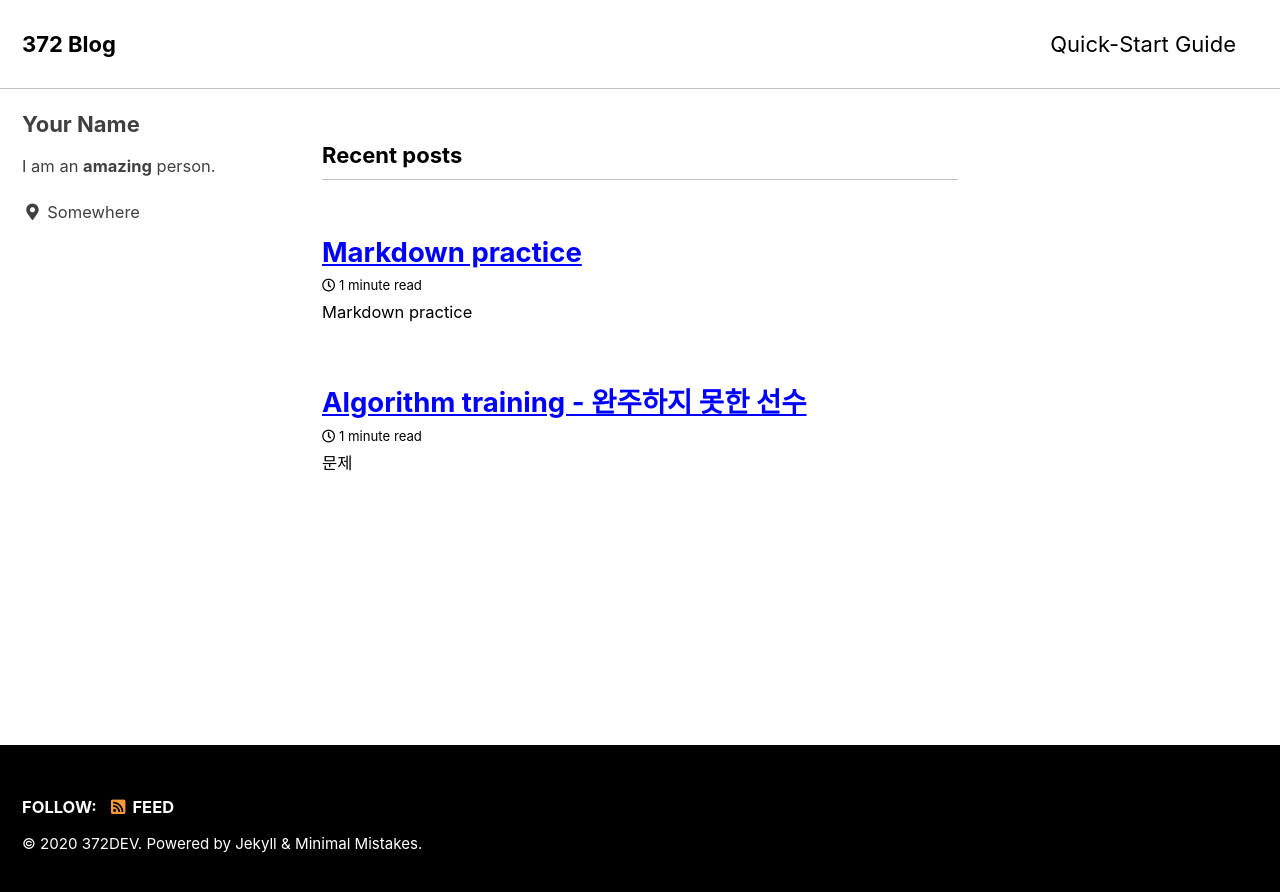
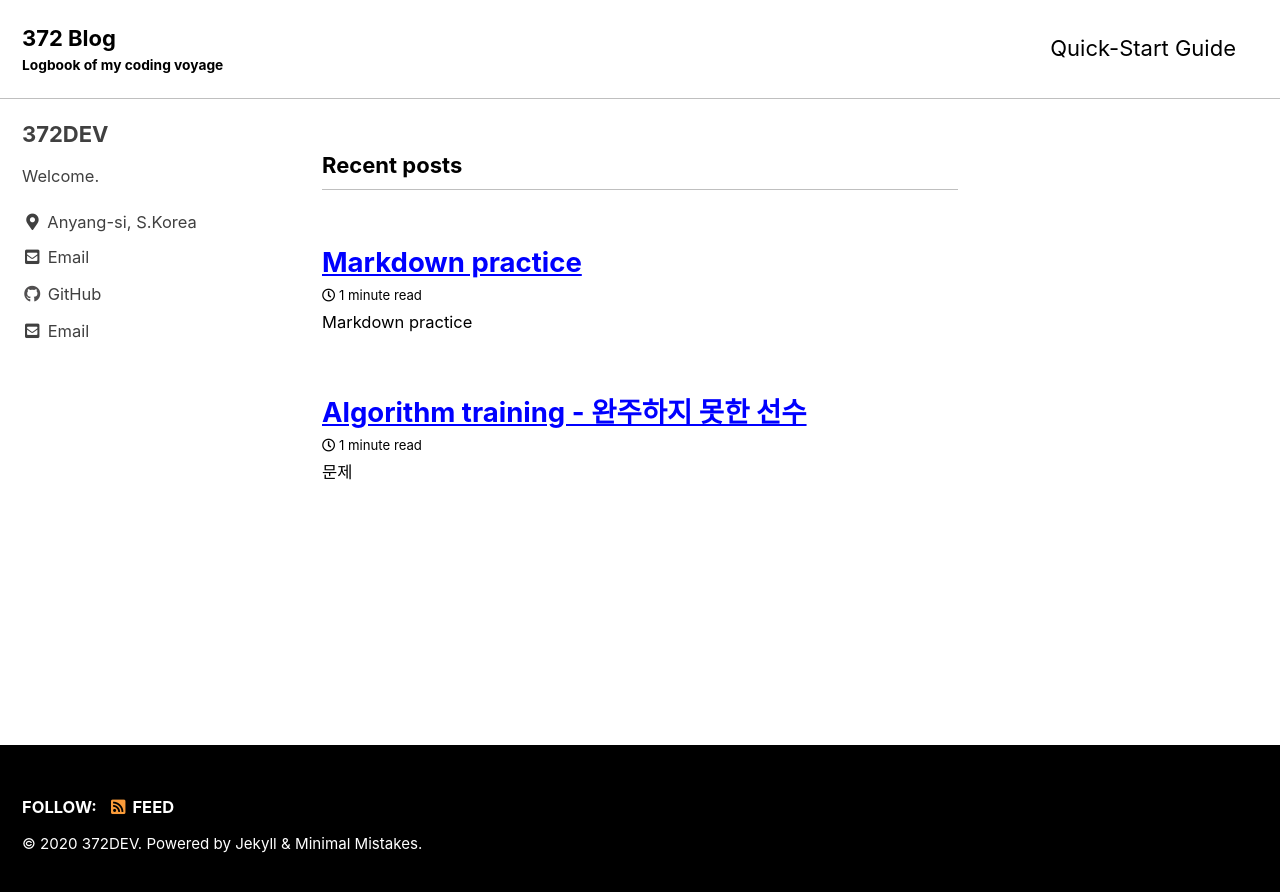
Before and after one commit to 372dev/372dev.github.io, a Jekyll site: the page built from index.html, in a window 1280 px wide. Shown: the top 892 px of the page. Built offline with Jekyll 4.4.1, drawn with Linux system fonts in a browser that asks for light colours; cached includes are drawn as plain includes; the list of posts is cut into pages by our own code; part of the change alters nothing that is shown.

Commit message:
update config

```diff
--- a/_config.yml
+++ b/_config.yml
@@ -12,99 +12,98 @@
 
 # theme                  : "minimal-mistakes-jekyll"
 # remote_theme           : "mmistakes/minimal-mistakes"
-minimal_mistakes_skin    : "contrast" # "air", "aqua", "contrast", "dark", "dirt", "neon", "mint", "plum", "sunrise"
+minimal_mistakes_skin: "contrast" # "air", "aqua", "contrast", "dark", "dirt", "neon", "mint", "plum", "sunrise"
 
 # Method
 remote_theme: "mmistakes/minimal-mistakes@4.20.1"
 
 # Site Settings
-locale                   : "en-US"
-title                    : "372 Blog"
-title_separator          : "_"
-subtitle                 : # site tagline that appears below site title in masthead
-name                     : "372DEV"
-description              : "Beginning."
-url                      : https://372dev.github.io
-baseurl                  : "" # the subpath of your site, e.g. "/blog"
-repository               : # GitHub username/repo-name e.g. "mmistakes/minimal-mistakes"
-teaser                   : # path of fallback teaser image, e.g. "/assets/images/500x300.png"
-logo                     : # path of logo image to display in the masthead, e.g. "/assets/images/88x88.png"
-masthead_title           : # overrides the website title displayed in the masthead, use " " for no title
+locale: "en-US"
+title: "372 Blog"
+title_separator: "_"
+subtitle: "Logbook of my coding voyage" # site tagline that appears below site title in masthead
+name: "372DEV"
+description: "A dev trainee."
+url: https://372dev.github.io
+baseurl: "" # the subpath of your site, e.g. "/blog"
+repository: "https://github.com/372dev/372dev.github.io" # GitHub username/repo-name e.g. "mmistakes/minimal-mistakes"
+teaser: # path of fallback teaser image, e.g. "/assets/images/500x300.png"
+logo: # path of logo image to display in the masthead, e.g. "/assets/images/88x88.png"
+masthead_title: # overrides the website title displayed in the masthead, use " " for no title
 # breadcrumbs            : false # true, false (default)
-words_per_minute         : 200
+words_per_minute: 200
 comments:
-  provider               : # false (default), "disqus", "discourse", "facebook", "staticman", "staticman_v2", "utterances", "custom"
+  provider: # false (default), "disqus", "discourse", "facebook", "staticman", "staticman_v2", "utterances", "custom"
   disqus:
-    shortname            : # https://help.disqus.com/customer/portal/articles/466208-what-s-a-shortname-
+    shortname: # https://help.disqus.com/customer/portal/articles/466208-what-s-a-shortname-
   discourse:
-    server               : # https://meta.discourse.org/t/embedding-discourse-comments-via-javascript/31963 , e.g.: meta.discourse.org
+    server: # https://meta.discourse.org/t/embedding-discourse-comments-via-javascript/31963 , e.g.: meta.discourse.org
   facebook:
     # https://developers.facebook.com/docs/plugins/comments
-    appid                :
-    num_posts            : # 5 (default)
-    colorscheme          : # "light" (default), "dark"
+    appid:
+    num_posts: # 5 (default)
+    colorscheme: # "light" (default), "dark"
   utterances:
-    theme                : # "github-light" (default), "github-dark"
-    issue_term           : # "pathname" (default)
+    theme: # "github-light" (default), "github-dark"
+    issue_term: # "pathname" (default)
   staticman:
-    branch               : # "master"
-    endpoint             : # "https://{your Staticman v3 API}/v3/entry/github/"
+    branch: # "master"
+    endpoint: # "https://{your Staticman v3 API}/v3/entry/github/"
 reCaptcha:
-  siteKey                :
-  secret                 :
+  siteKey:
+  secret:
 atom_feed:
-  path                   : # blank (default) uses feed.xml
-search                   : # true, false (default)
-search_full_content      : # true, false (default)
-search_provider          : # lunr (default), algolia, google
+  path: # blank (default) uses feed.xml
+search: # true, false (default)
+search_full_content: # true, false (default)
+search_provider: # lunr (default), algolia, google
 algolia:
-  application_id         : # YOUR_APPLICATION_ID
-  index_name             : # YOUR_INDEX_NAME
-  search_only_api_key    : # YOUR_SEARCH_ONLY_API_KEY
-  powered_by             : # true (default), false
+  application_id: # YOUR_APPLICATION_ID
+  index_name: # YOUR_INDEX_NAME
+  search_only_api_key: # YOUR_SEARCH_ONLY_API_KEY
+  powered_by: # true (default), false
 google:
-  search_engine_id       : # YOUR_SEARCH_ENGINE_ID
-  instant_search         : # false (default), true
+  search_engine_id: # YOUR_SEARCH_ENGINE_ID
+  instant_search: # false (default), true
 # SEO Related
-google_site_verification :
-bing_site_verification   :
-yandex_site_verification :
-naver_site_verification  :
+google_site_verification:
+bing_site_verification:
+yandex_site_verification:
+naver_site_verification:
 
 # Social Sharing
 twitter:
-  username               :
+  username:
 facebook:
-  username               :
-  app_id                 :
-  publisher              :
-og_image                 : # Open Graph/Twitter default site image
+  username:
+  app_id:
+  publisher:
+og_image: # Open Graph/Twitter default site image
 # For specifying social profiles
 # - https://developers.google.com/structured-data/customize/social-profiles
 social:
-  type                   : # Person or Organization (defaults to Person)
-  name                   : # If the user or organization name differs from the site's name
+  type: # Person or Organization (defaults to Person)
+  name: # If the user or organization name differs from the site's name
   links: # An array of links to social media profiles
 
 # Analytics
 analytics:
-  provider               : false # false (default), "google", "google-universal", "google-gtag", "custom"
+  provider: false # false (default), "google", "google-universal", "google-gtag", "custom"
   google:
-    tracking_id          :
-    anonymize_ip         : # true, false (default)
-
+    tracking_id:
+    anonymize_ip: # true, false (default)
 
 # Site Author
 author:
-  name             : "Your Name"
-  avatar           : # path of avatar image, e.g. "/assets/images/bio-photo.jpg"
-  bio              : "I am an **amazing** person."
-  location         : "Somewhere"
-  email            :
+  name: "372DEV"
+  avatar: # path of avatar image, e.g. "/assets/images/bio-photo.jpg"
+  bio: "Welcome."
+  location: "Anyang-si, S.Korea"
+  email: "372dev@gmail.com"
   links:
     - label: "Email"
       icon: "fas fa-fw fa-envelope-square"
-      # url: "mailto:your.name@email.com"
+      url: "mailto:372dev@gmail.com"
     - label: "Website"
       icon: "fas fa-fw fa-link"
       # url: "https://your-website.com"
@@ -116,7 +115,7 @@ author:
       # url: "https://facebook.com/"
     - label: "GitHub"
       icon: "fab fa-fw fa-github"
-      # url: "https://github.com/"
+      url: "https://github.com/372dev"
     - label: "Instagram"
       icon: "fab fa-fw fa-instagram"
       # url: "https://instagram.com/"
@@ -142,7 +141,6 @@ footer:
     - label: "Instagram"
       icon: "fab fa-fw fa-instagram"
       # url:
-
 
 # Reading Files
 include:
@@ -181,14 +179,12 @@ keep_files:
 encoding: "utf-8"
 markdown_ext: "markdown,mkdown,mkdn,mkd,md"
 
-
 # Conversion
 markdown: kramdown
 highlighter: rouge
 lsi: false
 excerpt_separator: "\n\n"
 incremental: false
-
 
 # Markdown Processing
 kramdown:
@@ -201,19 +197,16 @@ kramdown:
   smart_quotes: lsquo,rsquo,ldquo,rdquo
   enable_coderay: false
 
-
 # Sass/SCSS
 sass:
   sass_dir: _sass
   style: compressed # https://sass-lang.com/documentation/file.SASS_REFERENCE.html#output_style
-
 
 # Outputting
 permalink: /:categories/:title/
 paginate: 5 # amount of posts to show
 paginate_path: /page:num/
 timezone: # https://en.wikipedia.org/wiki/List_of_tz_database_time_zones
-
 
 # Plugins (previously gems:)
 plugins:
@@ -230,7 +223,6 @@ whitelist:
   - jekyll-gist
   - jekyll-feed
   - jekyll-include-cache
-
 
 # Archives
 #  Type
@@ -260,14 +252,12 @@ tag_archive:
 #     category: /categories/:name/
 #     tag: /tags/:name/
 
-
 # HTML Compression
 # - https://jch.penibelst.de/
 compress_html:
   clippings: all
   ignore:
     envs: development
-
 
 # Defaults
 defaults:
```
Also changed, not shown: _posts/imgs/Luke720x720.jpg (added).
